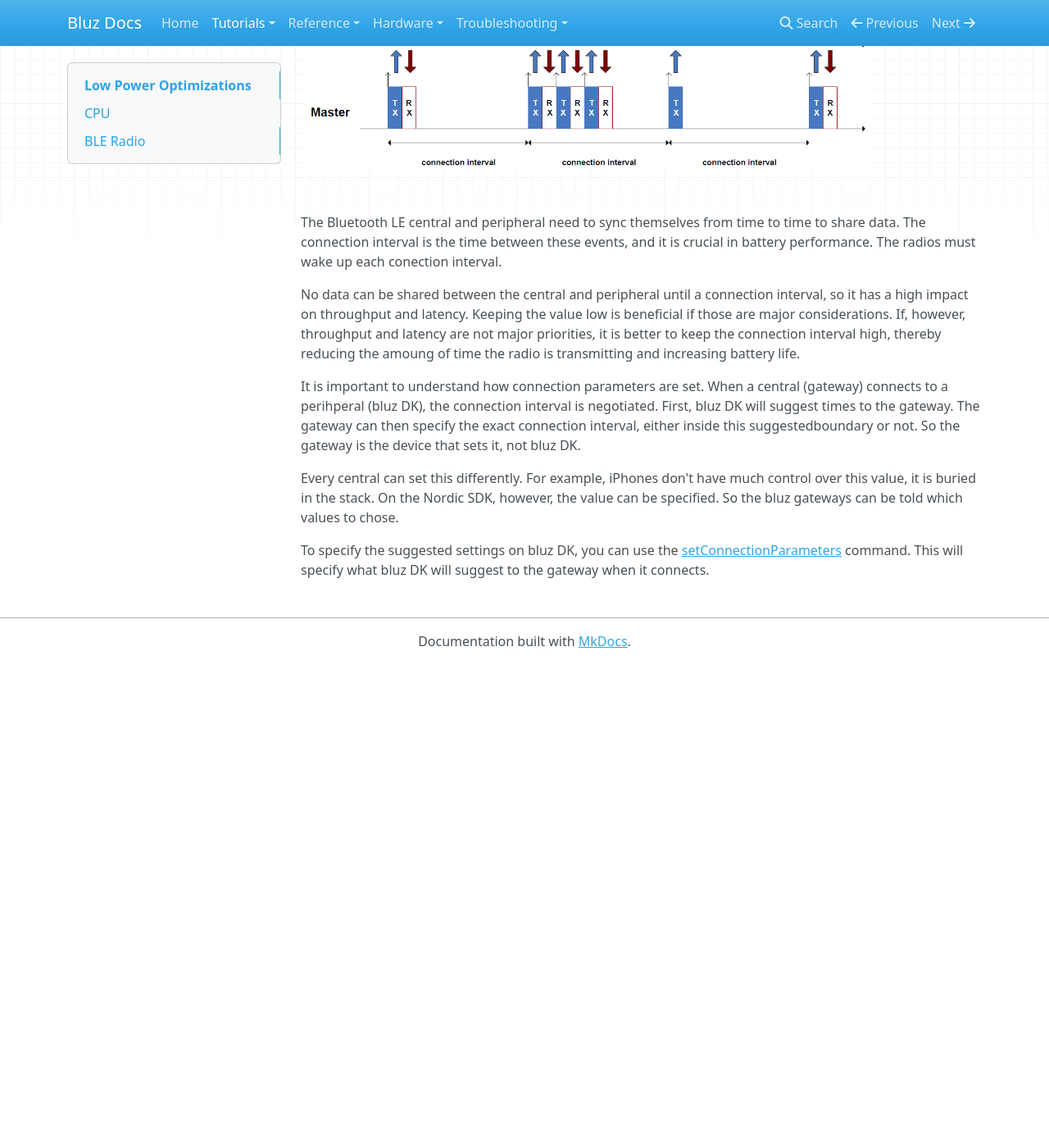
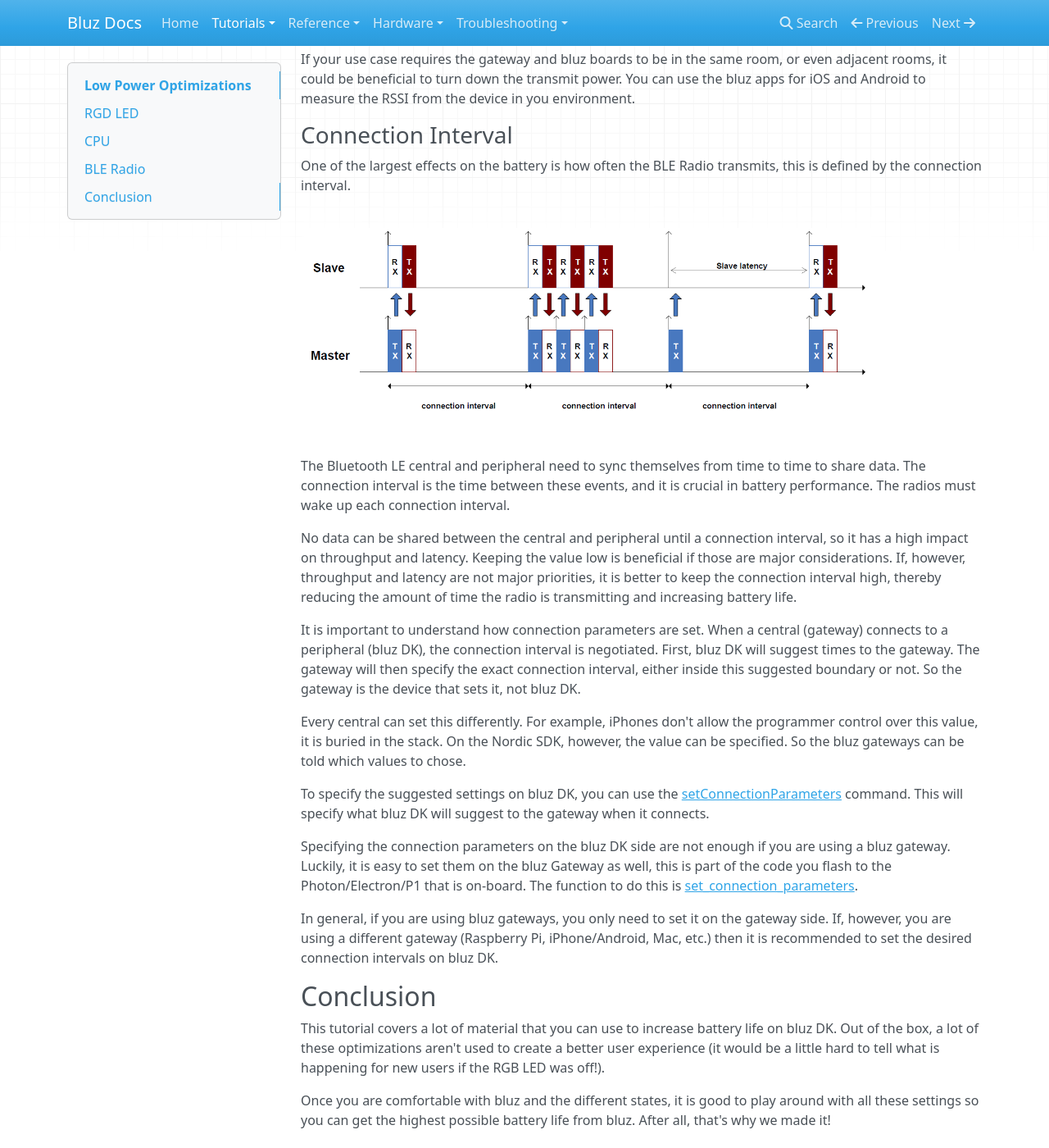
Before and after one commit to bluzDK/bluz-docs, an MkDocs documentation site: the page built from docs/tutorials/low_power.md, in a window 1280 px wide and 1400 px high, scrolled down 3232 px. Shown: the whole window at 82% size. Built offline with MkDocs 1.6.1, drawn with Linux system fonts in a browser that asks for light colours; nearby versions of some CDN libraries; old or Windows-style settings are respelled for this version of MkDocs; before the commit the page ends 4042 px from its top, so only the background shows below that; some of the changed text lies outside the part shown.

Commit message:
finish the low power tutorial

````diff
--- a/docs/tutorials/low_power.md
+++ b/docs/tutorials/low_power.md
@@ -1,14 +1,27 @@
 #Low Power Optimizations
 
-One of the major advantages of bluz is its low power Bluetooth LO radio. This allows bluz to run with much lower power consumption than
+One of the major advantages of bluz is its low power Bluetooth LE radio. This allows bluz to run with much lower power consumption than
 a WiFi board, but to get the best possible battery life bluz will require a little tweaking of the parameters.
 
 There are several major pieces that determine how much current bluz will draw, they are:
 
+- The RGB LED
 - The BLE radio
 - The CPU
 
 This tutorial will explain how to maximize battery life from bluz through careful settings of parameters and code optimization.
+
+##RGD LED
+This one is pretty straight forward: the longer the RGB LED stays on the more power it draws. In normal operation, the RGB LED blinks
+100mSec every 1 second, so it will consume a fair amount of power pretty quickly. Simply turning it off will save you a good deal of battery
+capacity:
+
+```
+void setup() {
+    RGB.control(true);
+    RGB.color(0, 0, 0);
+}
+```
 
 ##CPU
 There are two major ways to reduce the time the CPU is active, through Sleep Mode and Peripherals control
@@ -140,7 +153,7 @@ As RF propogation is fully dependent on surroundings, it is important to test ou
 properly. You want to make sure your device will have enough range, but keeping the transmit power too high will simply decrease battery life.
 
 If your use case requires the gateway and bluz boards to be in the same room, or even adjacent rooms, it could be beneficial to turn down
-the transmit power.
+the transmit power. You can use the bluz apps for iOS and Android to measure the RSSI from the device in you environment.
 
 ###Connection Interval
 One of the largest effects on the battery is how often the BLE Radio transmits, this is defined by the connection interval.
@@ -148,18 +161,32 @@ One of the largest effects on the battery is how often the BLE Radio transmits,
 ![large](/img/connection_interval.png)
 
 The Bluetooth LE central and peripheral need to sync themselves from time to time to share data. The connection interval is the time between these
-  events, and it is crucial in battery performance. The radios must wake up each conection interval.
+  events, and it is crucial in battery performance. The radios must wake up each connection interval.
 
 No data can be shared between the central and peripheral until a connection interval, so it has a high impact on throughput and latency. Keeping
 the value low is beneficial if those are major considerations. If, however, throughput and latency are not major priorities, it is better to
-keep the connection interval high, thereby reducing the amoung of time the radio is transmitting and increasing battery life.
+keep the connection interval high, thereby reducing the amount of time the radio is transmitting and increasing battery life.
 
-It is important to understand how connection parameters are set. When a central (gateway) connects to a perihperal (bluz DK), the connection
-interval is negotiated. First, bluz DK will suggest times to the gateway. The gateway can then specify the exact connection interval, either inside
-this suggestedboundary or not. So the gateway is the device that sets it, not bluz DK.
+It is important to understand how connection parameters are set. When a central (gateway) connects to a peripheral (bluz DK), the connection
+interval is negotiated. First, bluz DK will suggest times to the gateway. The gateway will then specify the exact connection interval, either inside
+this suggested boundary or not. So the gateway is the device that sets it, not bluz DK.
 
-Every central can set this differently. For example, iPhones don't have much control over this value, it is buried in the stack. On the Nordic
+Every central can set this differently. For example, iPhones don't allow the programmer control over this value, it is buried in the stack. On the Nordic
 SDK, however, the value can be specified. So the bluz gateways can be told which values to chose.
 
 To specify the suggested settings on bluz DK, you can use the [setConnectionParameters](../reference/ble.md#setconnectionparametersminimum-maximum)
 command. This will specify what bluz DK will suggest to the gateway when it connects.
+
+Specifying the connection parameters on the bluz DK side are not enough if you are using a bluz gateway. Luckily, it is easy to set them on the
+bluz Gateway as well, this is part of the code you flash to the Photon/Electron/P1 that is on-board. The function to do this is
+[set_connection_parameters](../reference/bluz_gateway.md#set_connection_parameters).
+
+In general, if you are using bluz gateways, you only need to set it on the gateway side. If, however, you are using a different gateway
+(Raspberry Pi, iPhone/Android, Mac, etc.) then it is recommended to set the desired connection intervals on bluz DK.
+
+##Conclusion
+This tutorial covers a lot of material that you can use to increase battery life on bluz DK. Out of the box, a lot of these optimizations aren't
+used to create a better user experience (it would be a little hard to tell what is happening for new users if the RGB LED was off!).
+
+Once you are comfortable with bluz and the different states, it is good to play around with all these settings so you can get the highest possible
+battery life from bluz. After all, that's why we made it!
````
